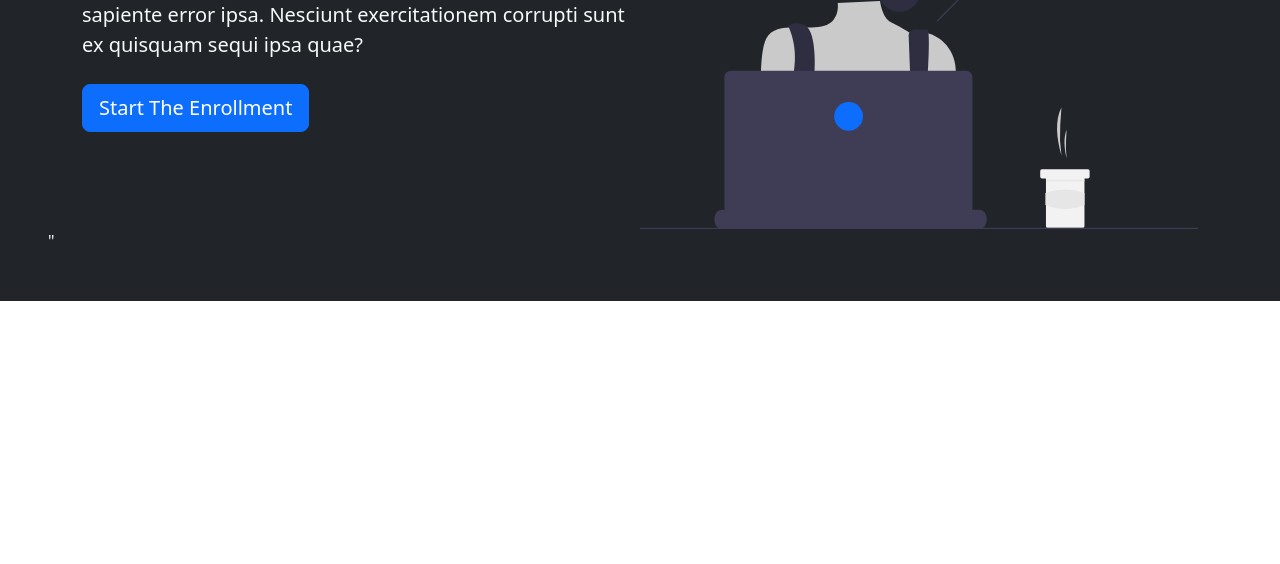
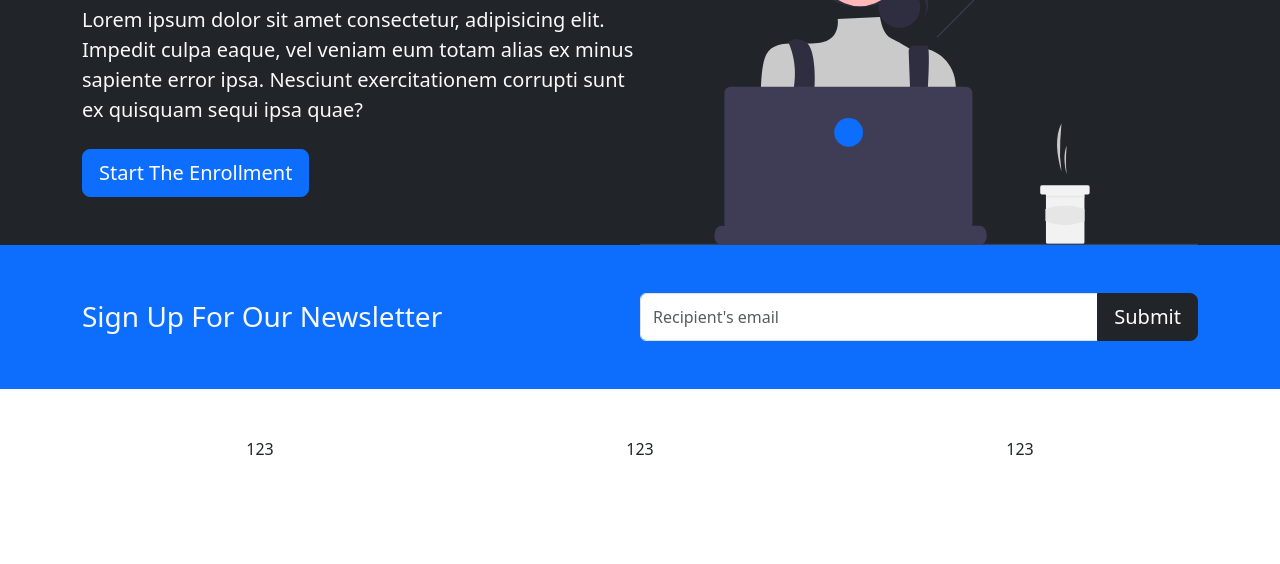
Before and after one commit to yjacobo3573/IFSC_3342, a plain HTML site: page bootstrap-tutorial/index.html in a window 1280 px wide. Shown: the part 236-800 px from the top of the page. Drawn offline with nearby package versions, Linux system fonts and the light colour scheme; files that its build step writes are made by us from their sources.

Commit message:
edits tutorial

```diff
--- a/bootstrap-tutorial/assets/css/style.css
+++ b/bootstrap-tutorial/assets/css/style.css
@@ -0,0 +1,8 @@
+
+
+@media(min-width:768px) {
+ .news-input{
+  width: 50%;
+}
+
+}
--- a/bootstrap-tutorial/index.html
+++ b/bootstrap-tutorial/index.html
@@ -4,12 +4,12 @@
     <meta charset="UTF-8">
     <meta name="viewport" content="width=device-width, initial-scale=1.0">
     <link href="https://cdn.jsdelivr.net/npm/bootstrap@5.3.3/dist/css/bootstrap.min.css" rel="stylesheet" integrity="sha384-QWTKZyjpPEjISv5WaRU9OFeRpok6YctnYmDr5pNlyT2bRjXh0JMhjY6hW+ALEwIH" crossorigin="anonymous">
-    <link rel="stylesheet" href="style.css">
+    <link rel="stylesheet" href="assets/css/style.css">
     <title>Frontend Bootstrap</title>
 </head>
 <body>
     <!--Navbar-->
-    <nav class="navbar navbar-expand-lg bg-dark navbar-dark">
+    <nav class="navbar navbar-expand-lg bg-dark navbar-dark py-3">
        <div class="container">
         <a class="navbar-brand" href="#">Frontend Bootcamp</a> <!--class styles text as a brand name or logo bold font size etc.-->
 
@@ -39,9 +39,9 @@
 
 
    <!-- ShowCase -->
-    <section class="bg-dark text-light p-5 text-center text-sm-start">
+    <section class="bg-dark text-light p-5 p-lg-0 pt-lg-5 text-center text-sm-start">
       <div class="container">  <!--we add this so that our content is spaced out this doesn't center content-->
-      <div class="d-sm-flex">
+      <div class="d-sm-flex align-items-center justify-content-between">
         <div>
             <h1>Become a <span class="text-warning"> Web Developer</h1> </span>
             <p class="lead my-4">Lorem ipsum dolor sit amet consectetur, adipisicing elit. Impedit culpa eaque, vel veniam eum totam alias ex minus sapiente error ipsa. Nesciunt exercitationem corrupti sunt ex quisquam sequi ipsa quae?</p>
@@ -49,10 +49,35 @@
         </div>
         <img class="img-fluid w-50 d-none d-sm-block" src="assets/img/showcase.svg" alt="Showcase Image">
       </div>
-      </div>"
+      </div>
     </section>
 
+    <!-- Newsletter -->
+     <section class="bg-primary text-light p-5">
+        <div class="container">
+            <div class="d-md-flex justify-content-between align-items-center">
+               <h3 class="mb-3 mb-md-0"> Sign Up For Our Newsletter</h3>
 
+               <div class="input-group news-input">
+                <input type="text" class="form-control" placeholder="Recipient's email" aria-label="Recipient's email" aria-describedby="button-addon2">
+                <button class="btn btn-dark btn-lg" type="button" id="button-addon2">Submit</button>
+              </div>
+            </div>
+        </div>
+     </section>
+
+     <!--Boxes-->
+
+     <section class="p-5">
+        <div class="container">
+            <div class="row text-center">
+                <div class="col-md">123</div>
+                <div class="col-md">123</div>
+                <div class="col-md">123</div>
+            </div>
+        </div>
+
+     </section>
 
 
 
```
